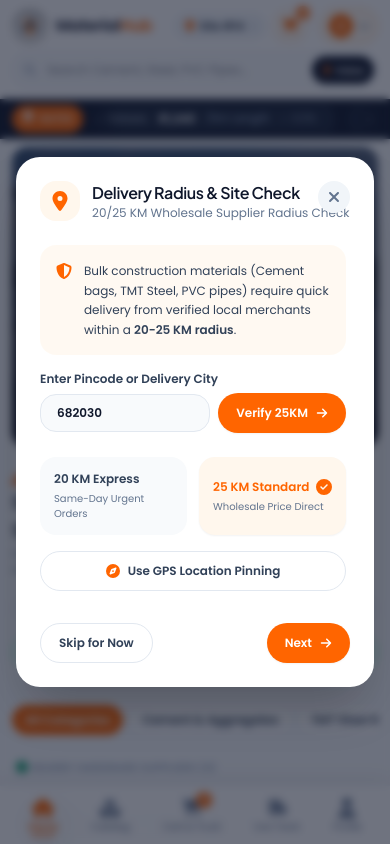
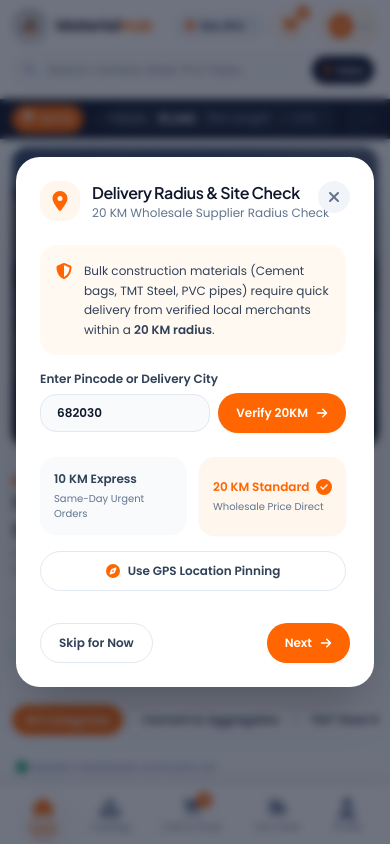
Before and after one commit to ajaycodesx/meterialhub-portal, a Next.js app in the folder buyer-panel/: page / in a window 390 px wide. Both pictures are taken after a click on the button "Site #14". Shown: the top 844 px of the page. Built offline with nearby package versions, Linux system fonts and the light colour scheme.

Commit message:
Update platform-wide serviceable delivery radius default from 25 KM to 20 KM across header badges, hero banners, filter dropdowns, and modals

```diff
--- a/buyer-panel/app/page.tsx
+++ b/buyer-panel/app/page.tsx
@@ -276,7 +276,7 @@ export default function BuyerPanelHome({ initialView = 'home' }: BuyerPanelProps
                     <div className="grid grid-cols-3 gap-1.5 text-[10px] font-medium w-full">
                       <span className="inline-flex items-center justify-center gap-1 px-1.5 py-1 rounded-lg bg-white/20 text-white backdrop-blur-md border border-white/10 text-center truncate">
                         <FaTruckFast className="h-3 w-3 text-orange-400 shrink-0" />
-                        <span className="truncate">25 KM Radius</span>
+                        <span className="truncate">20 KM Radius</span>
                       </span>
                       <span className="inline-flex items-center justify-center gap-1 px-1.5 py-1 rounded-lg bg-emerald-500/80 text-white backdrop-blur-md text-center truncate">
                         <FaShieldHalved className="h-3 w-3 shrink-0" />
@@ -320,7 +320,7 @@ export default function BuyerPanelHome({ initialView = 'home' }: BuyerPanelProps
                       </h1>
 
                       <p className="text-xs sm:text-sm text-slate-500 leading-relaxed font-normal">
-                        Order Cement, TMT Steel Rods, PVC Pipes, Paints &amp; Electricals directly from verified local hardware stores, with real-time stock availability, transparent wholesale pricing, GST tax invoice, and same-day site delivery within a 25 KM radius.
+                        Order Cement, TMT Steel Rods, PVC Pipes, Paints &amp; Electricals directly from verified local hardware stores, with real-time stock availability, transparent wholesale pricing, GST tax invoice, and same-day site delivery within a 20 KM radius.
                       </p>
                     </div>
 
@@ -332,7 +332,7 @@ export default function BuyerPanelHome({ initialView = 'home' }: BuyerPanelProps
                             <FaTruckFast className="h-4 w-4" />
                           </div>
                           <div>
-                            <h4 className="text-xs font-semibold text-slate-900">25 KM Radius</h4>
+                            <h4 className="text-xs font-semibold text-slate-900">20 KM Radius</h4>
                             <p className="text-[10px] text-slate-500 font-normal">Same-Day Delivery</p>
                           </div>
                         </div>
--- a/buyer-panel/components/buyer/CategoriesGrid.tsx
+++ b/buyer-panel/components/buyer/CategoriesGrid.tsx
@@ -28,9 +28,9 @@ interface CategoriesGridProps {
 }
 
 const RADIUS_OPTIONS: SelectOption[] = [
+  { label: '5 KM Local', value: 5 },
   { label: '10 KM Express', value: 10 },
-  { label: '20 KM Radius', value: 20 },
-  { label: '25 KM Full Hub', value: 25 },
+  { label: '20 KM Full Hub', value: 20 },
 ];
 
 const SORT_OPTIONS: SelectOption[] = [
@@ -50,7 +50,7 @@ export const CategoriesGrid: React.FC<CategoriesGridProps> = ({
     selectedCategory && selectedCategory !== 'all' ? selectedCategory : 'all'
   );
   const [selectedSubCategory, setSelectedSubCategory] = useState<string | null>(null);
-  const [filterRadius, setFilterRadius] = useState<number>(25);
+  const [filterRadius, setFilterRadius] = useState<number>(20);
   const [onlyVerified, setOnlyVerified] = useState<boolean>(true);
   const [sortBy, setSortBy] = useState<'distance' | 'rating' | 'eta'>('distance');
   const [quoteSuccessId, setQuoteSuccessId] = useState<string | null>(null);
@@ -95,7 +95,7 @@ export const CategoriesGrid: React.FC<CategoriesGridProps> = ({
               Select Category &amp; Nearby Hardware Suppliers
             </h2>
             <p className="text-xs text-slate-500 font-normal mt-0.5">
-              Choose a category on the left to filter verified local merchants and direct store stock within 25 KM
+              Choose a category on the left to filter verified local merchants and direct store stock within 20 KM
             </p>
           </div>
 
@@ -304,13 +304,13 @@ export const CategoriesGrid: React.FC<CategoriesGridProps> = ({
               <div className="text-center py-12 bg-white rounded-2xl p-6 border border-slate-200/80 shadow-md">
                 <FaStore className="h-8 w-8 text-slate-300 mx-auto mb-2" />
                 <h3 className="text-sm font-semibold text-slate-800">No Hardware Suppliers Found</h3>
-                <p className="text-xs text-slate-400 mt-0.5 font-normal">Try clearing category selection or expanding radius to 25 KM</p>
+                <p className="text-xs text-slate-400 mt-0.5 font-normal">Try clearing category selection or expanding radius to 20 KM</p>
                 <div className="flex items-center justify-center gap-2 mt-3">
                   <Button onClick={() => handleCategoryClick('all')} variant="secondary" size="sm">
                     Show All Categories
                   </Button>
-                  <Button onClick={() => setFilterRadius(25)} variant="primary" size="sm">
-                    Reset Radius to 25 KM
+                  <Button onClick={() => setFilterRadius(20)} variant="primary" size="sm">
+                    Reset Radius to 20 KM
                   </Button>
                 </div>
               </div>
--- a/buyer-panel/components/buyer/LocationServiceModal.tsx
+++ b/buyer-panel/components/buyer/LocationServiceModal.tsx
@@ -45,7 +45,7 @@ export const LocationServiceModal: React.FC<LocationServiceModalProps> = ({
   onProceedNext
 }) => {
   const [pinCode, setPinCode] = useState(locationState.pinCode || '682001');
-  const [selectedRadius, setSelectedRadius] = useState<'20' | '25'>('25');
+  const [selectedRadius, setSelectedRadius] = useState<'10' | '20'>('20');
   const [isChecking, setIsChecking] = useState(false);
   const [activeStep, setActiveStep] = useState<'check' | 'constraints' | 'pindrop'>('check');
 
@@ -105,7 +105,7 @@ export const LocationServiceModal: React.FC<LocationServiceModalProps> = ({
           </div>
           <div>
             <h4 className="font-semibold text-base text-slate-900 tracking-tight">Delivery Radius &amp; Site Check</h4>
-            <p className="text-xs text-slate-500 font-normal">20/25 KM Wholesale Supplier Radius Check</p>
+            <p className="text-xs text-slate-500 font-normal">20 KM Wholesale Supplier Radius Check</p>
           </div>
         </div>
 
@@ -115,7 +115,7 @@ export const LocationServiceModal: React.FC<LocationServiceModalProps> = ({
               <div className="p-4 rounded-2xl bg-orange-50/70 flex items-start gap-3">
                 <FaShieldHalved className="h-4 w-4 text-[#FF6500] shrink-0 mt-0.5" />
                 <p className="text-xs text-slate-700 leading-relaxed font-normal">
-                  Bulk construction materials (Cement bags, TMT Steel, PVC pipes) require quick delivery from verified local merchants within a <strong className="font-semibold">20-25 KM radius</strong>.
+                  Bulk construction materials (Cement bags, TMT Steel, PVC pipes) require quick delivery from verified local merchants within a <strong className="font-semibold">20 KM radius</strong>.
                 </p>
               </div>
 
@@ -138,12 +138,28 @@ export const LocationServiceModal: React.FC<LocationServiceModalProps> = ({
                     icon={<FaArrowRight className="h-3 w-3" />}
                     className="shrink-0"
                   >
-                    Verify 25KM
+                    Verify 20KM
                   </Button>
                 </div>
               </div>
 
               <div className="grid grid-cols-2 gap-3 pt-2">
+                <button
+                  type="button"
+                  onClick={() => setSelectedRadius('10')}
+                  className={`p-3.5 rounded-2xl text-left transition-all cursor-pointer ${
+                    selectedRadius === '10'
+                      ? 'bg-orange-50 text-[#FF6500] shadow-xs'
+                      : 'bg-slate-50 hover:bg-slate-100 text-slate-700'
+                  }`}
+                >
+                  <div className="flex items-center justify-between mb-1">
+                    <span className="text-xs font-semibold">10 KM Express</span>
+                    {selectedRadius === '10' && <FaCircleCheck className="h-4 w-4 text-[#FF6500]" />}
+                  </div>
+                  <p className="text-[10px] text-slate-500 font-normal mt-0.5">Same-Day Urgent Orders</p>
+                </button>
+
                 <button
                   type="button"
                   onClick={() => setSelectedRadius('20')}
@@ -154,24 +170,8 @@ export const LocationServiceModal: React.FC<LocationServiceModalProps> = ({
                   }`}
                 >
                   <div className="flex items-center justify-between mb-1">
-                    <span className="text-xs font-semibold">20 KM Express</span>
+                    <span className="text-xs font-semibold">20 KM Standard</span>
                     {selectedRadius === '20' && <FaCircleCheck className="h-4 w-4 text-[#FF6500]" />}
-                  </div>
-                  <p className="text-[10px] text-slate-500 font-normal mt-0.5">Same-Day Urgent Orders</p>
-                </button>
-
-                <button
-                  type="button"
-                  onClick={() => setSelectedRadius('25')}
-                  className={`p-3.5 rounded-2xl text-left transition-all cursor-pointer ${
-                    selectedRadius === '25'
-                      ? 'bg-orange-50 text-[#FF6500] shadow-xs'
-                      : 'bg-slate-50 hover:bg-slate-100 text-slate-700'
-                  }`}
-                >
-                  <div className="flex items-center justify-between mb-1">
-                    <span className="text-xs font-semibold">25 KM Standard</span>
-                    {selectedRadius === '25' && <FaCircleCheck className="h-4 w-4 text-[#FF6500]" />}
                   </div>
                   <p className="text-[10px] text-slate-500 font-normal mt-0.5">Wholesale Price Direct</p>
                 </button>
@@ -247,7 +247,7 @@ export const LocationServiceModal: React.FC<LocationServiceModalProps> = ({
               <div className="p-3.5 rounded-2xl bg-amber-50/80 flex items-center gap-3">
                 <FaTriangleExclamation className="h-5 w-5 text-amber-600 shrink-0" />
                 <div>
-                  <h4 className="text-xs font-semibold text-amber-900">Outside Standard 25KM Radius</h4>
+                  <h4 className="text-xs font-semibold text-amber-900">Outside Standard 20KM Radius</h4>
                   <p className="text-[10px] text-amber-700 font-normal mt-0.5">Drop a pin on map to request custom logistics quote.</p>
                 </div>
               </div>
--- a/buyer-panel/components/buyer/MerchantStoreCards.tsx
+++ b/buyer-panel/components/buyer/MerchantStoreCards.tsx
@@ -24,9 +24,9 @@ interface MerchantStoreCardsProps {
 }
 
 const RADIUS_OPTIONS: SelectOption[] = [
+  { label: '5 KM Local', value: 5 },
   { label: '10 KM Express', value: 10 },
-  { label: '20 KM Radius', value: 20 },
-  { label: '25 KM Full Hub', value: 25 },
+  { label: '20 KM Full Hub', value: 20 },
 ];
 
 const SORT_OPTIONS: SelectOption[] = [
@@ -40,7 +40,7 @@ export const MerchantStoreCards: React.FC<MerchantStoreCardsProps> = ({
   selectedCategory,
   onSelectMerchant
 }) => {
-  const [filterRadius, setFilterRadius] = useState<number>(25);
+  const [filterRadius, setFilterRadius] = useState<number>(20);
   const [onlyVerified, setOnlyVerified] = useState<boolean>(true);
   const [sortBy, setSortBy] = useState<'distance' | 'rating' | 'eta'>('distance');
   const [quoteSuccessId, setQuoteSuccessId] = useState<string | null>(null);
@@ -121,9 +121,9 @@ export const MerchantStoreCards: React.FC<MerchantStoreCardsProps> = ({
           <div className="text-center py-12 bg-white rounded-2xl sm:rounded-3xl p-6 border border-slate-200/80 shadow-xs">
             <FaStore className="h-8 w-8 text-slate-300 mx-auto mb-2" />
             <h3 className="text-sm font-semibold text-slate-800">No Stores Found</h3>
-            <p className="text-xs text-slate-400 mt-0.5 font-normal">Try expanding your radius filter to 25 KM</p>
-            <Button onClick={() => setFilterRadius(25)} variant="primary" size="sm" className="mt-3">
-              Reset Radius to 25 KM
+            <p className="text-xs text-slate-400 mt-0.5 font-normal">Try expanding your radius filter to 20 KM</p>
+            <Button onClick={() => setFilterRadius(20)} variant="primary" size="sm" className="mt-3">
+              Reset Radius to 20 KM
             </Button>
           </div>
         ) : (
--- a/buyer-panel/components/layout/Footer.tsx
+++ b/buyer-panel/components/layout/Footer.tsx
@@ -33,7 +33,7 @@ export const Footer: React.FC<FooterProps> = ({ onOpenLanguageModal, currentLang
               <FaTruckFast className="h-4 w-4" />
             </div>
             <div>
-              <h4 className="text-xs font-semibold text-slate-900 leading-tight">25 KM Radius</h4>
+              <h4 className="text-xs font-semibold text-slate-900 leading-tight">20 KM Radius</h4>
               <p className="text-[10px] text-slate-500 font-normal">Same-Day Site Unloading</p>
             </div>
           </div>
--- a/buyer-panel/components/layout/Header.tsx
+++ b/buyer-panel/components/layout/Header.tsx
@@ -107,7 +107,7 @@ export const Header: React.FC<HeaderProps> = ({
             {location.isServiceable && (
               <span className="hidden md:flex items-center gap-1 px-2 py-0.5 rounded-full bg-emerald-100 text-emerald-700 text-[10px] font-semibold shrink-0">
                 <FaCircleCheck className="h-2.5 w-2.5" />
-                25km
+                20km
               </span>
             )}
           </button>
```
